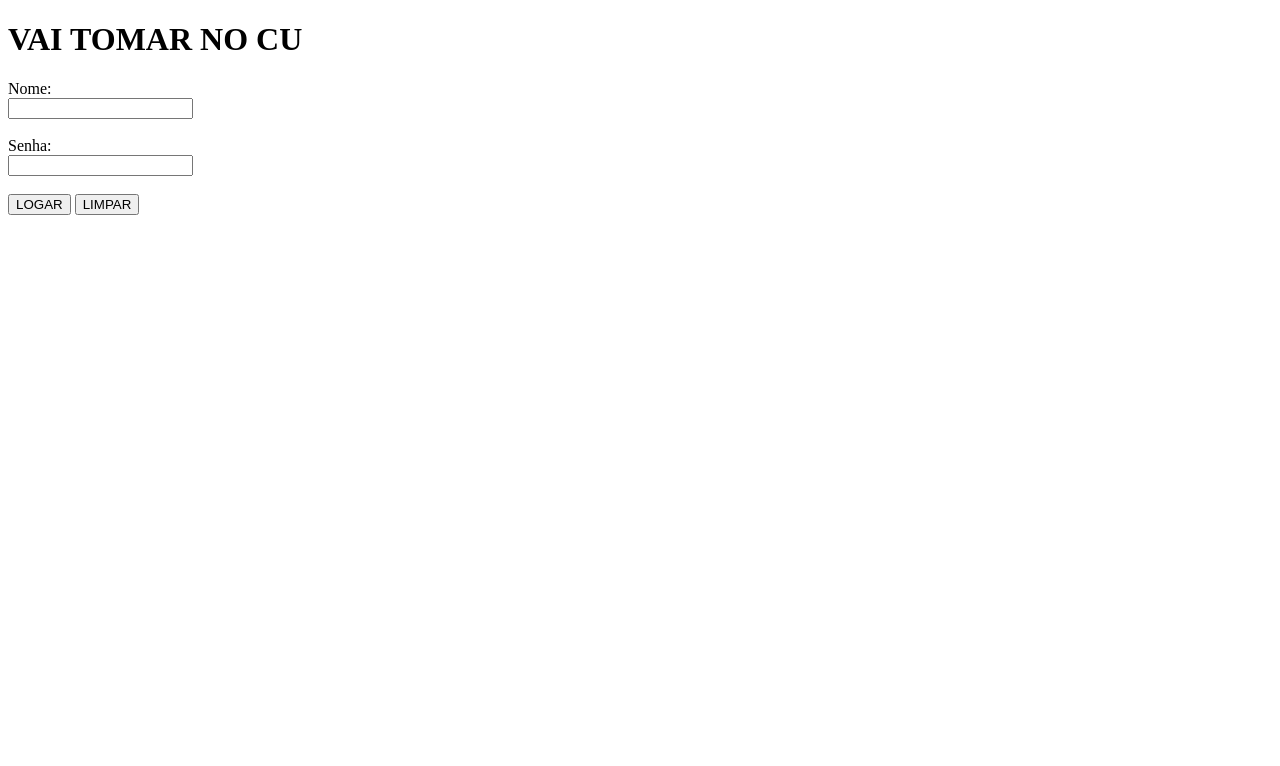
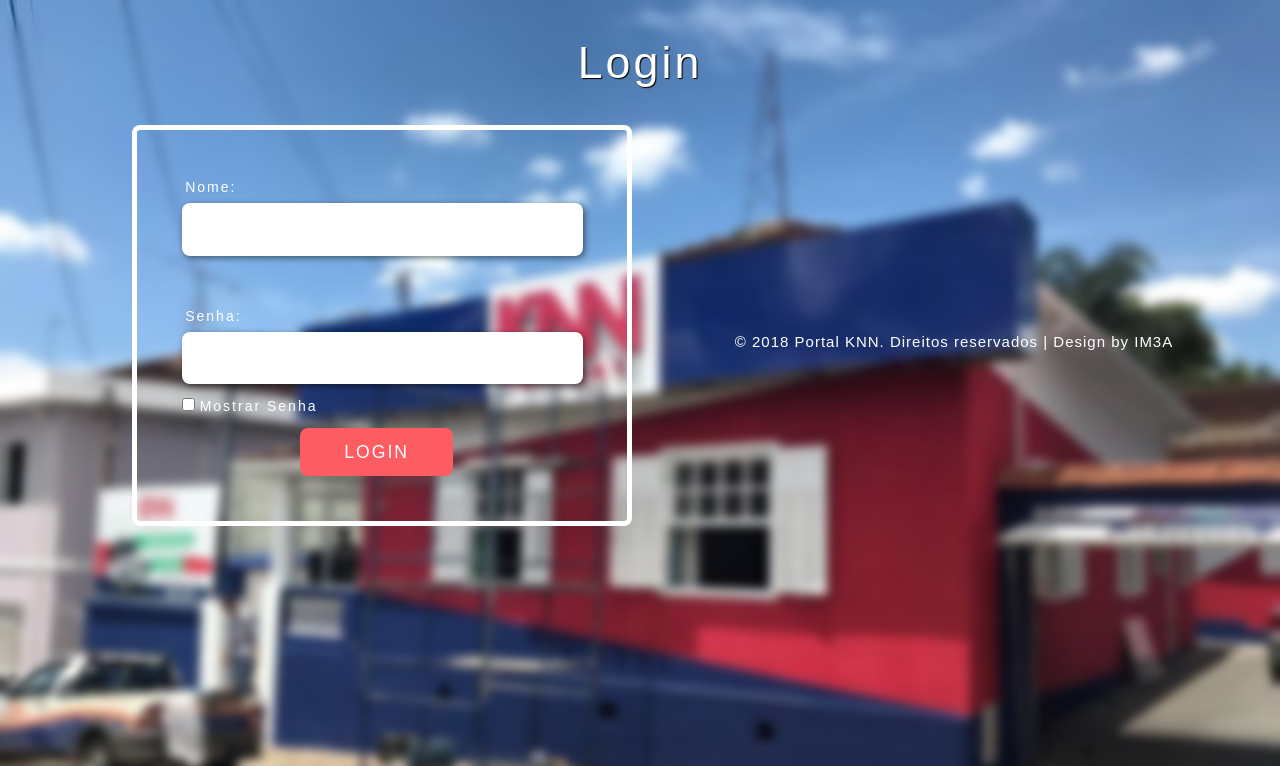
Before and after one commit to ProjetoKNN/KNN-Idiomas, a PHP site: page / in a window 1280 px wide. Shown: the top 766 px of the page. Run offline with PHP 8.4, Linux system fonts and the light colour scheme; some libraries are stand-ins or nearby versions.

Commit message:
Projeto KNN - CSS versão 1.5

```diff
--- a/projetox/css/estilo.css
+++ b/projetox/css/estilo.css
@@ -0,0 +1,285 @@
+article,
+aside,
+details,
+figcaption,
+figure,
+footer,
+header,
+hgroup,
+menu,
+nav,
+section {
+    display: block;
+}
+.txt-rt {
+    text-align: right;
+}
+
+/* text align right */
+
+.txt-lt {
+    text-align: left;
+}
+
+/* text align left */
+
+.txt-center {
+    text-align: center;
+}
+
+/* text align center */
+
+.float-rt {
+    float: right;
+}
+
+/* float right */
+
+.float-lt {
+    float: left;
+}
+
+/* float left */
+
+.pos-relative {
+    position: relative;
+}
+
+/* Position Relative */
+
+.pos-absolute {
+    position: absolute;
+}
+
+/* Position Absolute */
+
+.vertical-base {
+    vertical-align: baseline;
+}
+
+/* vertical align baseline */
+
+.vertical-top {
+    vertical-align: top;
+}
+
+/* vertical align top */
+
+nav.vertical ul li {
+    display: block;
+}
+
+/* vertical menu */
+
+nav.horizontal ul li {
+    display: inline-block;
+}
+
+/* horizontal menu */
+
+img {
+    max-width: 100%;
+}
+
+/*--end reset--*/
+body {
+	font-family: 'Poppins', sans-serif;
+    font-size: 100%;
+    background: url(../img/teste.jpg)no-repeat center top;
+    background-size: cover;
+    -webkit-background-size: cover;
+    -moz-background-size: cover;
+    -o-background-size: cover;
+    -ms-background-size: cover;
+    background-attachment: fixed;
+    text-align: center;
+}
+.LoginForm {
+    display: -webkit-flex;
+    display: -webkit-box;
+    display: -moz-flex;
+    display: -moz-box;
+    display: -ms-flexbox;
+    display: flex;
+    justify-content: center;
+    align-items: center;
+    -webkit-box-pack: center;
+    -moz-box-pack: center;
+    -ms-flex-pack: center;
+    -webkit-justify-content: center;
+    justify-content: center;
+}
+h1 {
+    font-size: 3.2em;
+    text-transform: capitalize;
+    color: #fff;
+    text-shadow: 1px 1px 1px #000;
+    letter-spacing: 3px;
+    margin: .8em 1vw;
+    text-align: center;
+}
+.LoginForm form {
+    max-width: 500px;
+    margin: 0 5vw;
+    border-radius: 8px;
+    background: transparent;
+    padding: 3.5vw;
+    border: solid #fff;
+    border-width: 5px;
+    box-sizing: border-box;
+    display: flex;
+    display: -webkit-flex;
+    flex-wrap: wrap;
+}
+.LoginForm label {
+    font-size: 14px;
+    color: #fff;
+    float: left;
+    text-align: left;
+    margin-bottom: 5px;
+    text-transform: capitalize;
+    letter-spacing: 2px;
+    cursor: pointer;
+}
+
+.agile-field-txt {
+    flex-basis: 100%;
+    -webkit-flex-basis: 100%;
+    margin-bottom: 1.5em;
+}
+.LoginForm label i {
+    font-size: 1.1em;
+    margin-right: 3px;
+    color: #fd5c63;
+}
+
+.LoginForm input[type="text"],
+.LoginForm input[type="password"] {
+    width: 100%;
+    color: #333;
+    outline: none;
+    font-size: 15px;
+    letter-spacing: 1px;
+    border-radius: 8px;
+    padding: 15px;
+    box-sizing: border-box;
+    border: none;
+    box-shadow: 2px 2px 6px rgba(0, 0, 0, 0.49);
+    -webkit-appearance: none;
+    background: #fff;
+	font-family: 'Poppins', sans-serif;
+}
+
+.check1 {
+    text-align: left;
+}
+label.check {
+    float: none;
+}
+.agile_label {
+    text-align: left;
+    margin: 10px 0 0;
+}
+.LoginForm.w3l-sub {
+    margin-top: 1em;
+    flex-basis: 100%;
+    -webkit-flex-basis: 100%;
+}
+.LoginForm input[type=submit] {
+    width: 300%;
+    padding: 0.5em 0;
+    font-size: 1.1em;
+    letter-spacing: 2px;
+    cursor: pointer;
+    border: none;
+    border-radius: 8px;
+    border: 2px solid #fd5c63;
+    background: #fd5c63;
+    color: #fff;
+    margin-left: -1em;
+	margin-top:2.5em;
+    outline: none;
+    transition: 0.5s all ease;
+    -webkit-transition: 0.5s all ease;
+    -moz-transition: 0.5s all ease;
+    -o-transition: 0.5s all ease;
+    -ms-transition: 0.5s all ease;
+	font-family: 'Poppins', sans-serif;
+}
+
+.LoginForm input[type=submit]:hover {
+    background: #fd5c63;
+	border: 2px solid #fd5c63;
+	opacity: 0.8;
+    color: #fff;
+}
+/*COPYRIGTH NOSSO PORRA*/
+.copy-wthree {
+    margin: 4em 0 2em;
+}
+
+.copy-wthree p {
+    color: #fff;
+    font-size: 15px;
+    letter-spacing: 1px;
+    line-height: 1.8;
+    margin: 0 3vw;
+}
+
+/*--deixando responsivo--*/
+
+@media(max-width:1920px) {
+    h1 {
+        font-size: 3.5vw;
+    }
+}
+
+@media(max-width:1024px) {
+    h1 {
+        font-size: 4.5vw;
+    }
+}
+
+@media(max-width:800px) {
+    h1 {
+        font-size: 5vw;
+    }
+}
+
+@media(max-width:480px) {
+    h1 {
+        font-size: 2.5em;
+    }
+    .LoginForm form {
+        padding: 7.5vw;
+    }
+	.LoginForm input[type="text"], .LoginForm input[type="password"] {
+		padding: 13px 15px;
+	}
+	.LoginForm input[type=submit] {
+		padding: 0.4em 0;
+		font-size: 1em;
+	}
+}
+
+@media(max-width:440px) {
+    h1 {
+        font-size: 2.3em;
+    }
+    .parent {
+        display: block;
+    }
+
+}
+
+@media(max-width:320px) {
+    h1 {
+        font-size: 1.8em;
+    }
+    .LoginForm form {
+        padding: 25px 8px;
+    }
+}
+/*FIM DO CSS DA PAGINA DE LOGIN*/
+
+/*INICIO DO CSS DA PAGINA DO ADM*/
--- a/projetox/index.php
+++ b/projetox/index.php
@@ -4,27 +4,48 @@
 	<title>Login</title>
 	<meta charset="utf-8">
 	<meta name="viewport" content="width=device-width, inicial-scale=1, shrink-to-fit=no">
+	<link rel='stylesheet' href="css/bootstrap.css">
+	<link rel="stylesheet" type="text/css" href="css/estilo.css">
 	<!-- Bootstrap CSS -->
-    <link rel="shortcut icon" href="../img/knnlogo.ico">
 </head>
-
+<script>
+	function myFunction() {
+		var x = document.getElementById("txtsenha");
+		if (x.type === "password") {
+			x.type = "text";
+		} else {
+			x.type = "password";
+			}
+		}
+		</script>
 <body>
 	<!-- required: Obriga o usuário a preencher algum campo.-->
-	<div class="container-fluid" id="a">
-
-		<h1>VAI TOMAR NO CU</h1>
-
+	<h1>Login</h1>
+	<div class="LoginForm" id="LoginFormulario">
 		<form name="login_sys" action="verificar.php" method="post">
-
-			<label for="txtnome">Nome: </label><br>
-			<input type="text" name="login_nome" required="true" id="txtnome"><br><br>
-			<label for="txtsenha">Senha: </label><br>
-			<input type="password" name="login_senha" required="true" id="txtsenha"><br><br>
-			<input type="submit" value="LOGAR" class="btn btn-info" id="botao">
-			<input type="reset" value="LIMPAR" class="btn btn-info" id="botao">
-
+			<div class="agile-field-txt">
+				<label for="txtnome">
+					<i class="fa fa-user" aria-hidden="true"></i>Nome:
+				</label><br>
+				<input type="text" name="login_nome" required="true" id="txtnome"><br><br>
+			</div>
+			<label for="txtsenha">
+				<i class="fa fa-envelope" aria-hidden="true"></i>Senha:
+			</label><br>
+			<input type="password" name="login_senha" required="true" id="txtsenha">
+			<div class="agile_label">
+				<input id="check3" name="check3" type="checkbox" value="show password" onclick="myFunction()">
+				<label class="check" for="check3">Mostrar Senha</label>
+			</div><br><br>
+			<div class="form-end">
+				<input type="submit" value="LOGIN">
+			</div>
+			<div class="clearfix"></div>
 		</form>
-
+		<div class="copy-wthree">
+		<p>© 2018 Portal KNN. Direitos reservados | Design by IM3A
+		</p>
+	</div>
 	</div>
 	<?php
 			if(isset($_GET['status']))
```
Also changed, not shown: projetox/img/photothumb.db (added), projetox/img/teste.jpg (added).
